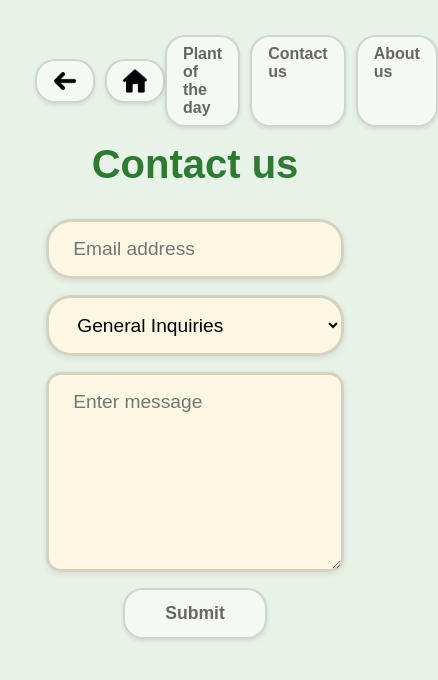
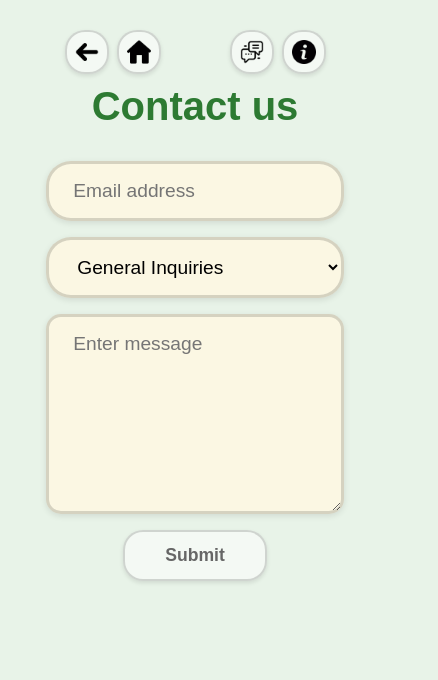
Before and after one commit to sousmiley/tester, a plain HTML site: page contact.html in a window 390 px wide. Shown: the whole page, 438 px wide, since content can reach past the window. Drawn offline with Linux system fonts and the light colour scheme.

Commit message:
optimize for small screen

```diff
--- a/contact.html
+++ b/contact.html
@@ -11,17 +11,26 @@
 <body>
     <nav>
         <div class="nav-left">
-            <a href="javascript:void(0)" onclick="window.history.back()" class="back-arrow">
+            <a href="javascript:void(0)" onclick="window.history.back()">
                 <img src="images/back.png" alt="Back" class="nav-icon">
             </a>
-            <a href="index.html" class="home-icon">
+            <a href="index.html">
                 <img src="images/homebutton.png" alt="Home" class="nav-icon">
             </a>
         </div>
         <div class="nav-right">
-            <a href="plant-info.html?id=PLANT_ID" onclick="this.href=`plant-info.html?id=${config.PLANT_OF_DAY_ID}`">Plant of the day</a>
-            <a href="contact.html">Contact us</a>
-            <a href="about.html">About us</a>
+            <a href="plant-info.html?id=PLANT_ID" onclick="this.href=`plant-info.html?id=${config.PLANT_OF_DAY_ID}`">
+                <span class="nav-text">Plant of the day</span>
+                <img src="images/plant.png" alt="Plant of the day" class="nav-icon-only">
+            </a>
+            <a href="contact.html">
+                <span class="nav-text">Contact us</span>
+                <img src="images/contact.png" alt="Contact" class="nav-icon-only">
+            </a>
+            <a href="about.html">
+                <span class="nav-text">About us</span>
+                <img src="images/about.png" alt="About" class="nav-icon-only">
+            </a>
         </div>
     </nav>
 
@@ -31,7 +40,7 @@
         <form class="contact-form">
             <input type="email" placeholder="Email address" required>
             <select required>
-                <option value="">General Inquiries</option>
+                <option value="general">General Inquiries</option>
                 <option value="support">Technical Support</option>
                 <option value="feedback">Feedback</option>
                 <option value="other">Other</option>
--- a/search-results.html
+++ b/search-results.html
@@ -4,25 +4,32 @@
     <meta charset="UTF-8">
     <meta name="viewport" content="width=device-width, initial-scale=1.0">
     <title>Search Results - Houseplant Assistant</title>
-    <link rel="icon" type="image/x-icon" href="images/favicon.ico">
     <link rel="stylesheet" href="styles.css">
     <script src="config.js"></script>
 </head>
 <body>
     <nav>
-
         <div class="nav-left">
-            <a href="javascript:void(0)" onclick="window.history.back()" class="back-arrow">
+            <a href="javascript:void(0)" onclick="window.history.back()">
                 <img src="images/back.png" alt="Back" class="nav-icon">
             </a>
-            <a href="index.html" class="home-icon">
+            <a href="index.html">
                 <img src="images/homebutton.png" alt="Home" class="nav-icon">
             </a>
         </div>
         <div class="nav-right">
-            <a href="plant-info.html?id=PLANT_ID" onclick="this.href=`plant-info.html?id=${config.PLANT_OF_DAY_ID}`">Plant of the day</a>
-            <a href="contact.html">Contact us</a>
-            <a href="about.html">About us</a>
+            <a href="plant-info.html?id=PLANT_ID" onclick="this.href=`plant-info.html?id=${config.PLANT_OF_DAY_ID}`">
+                <span class="nav-text">Plant of the day</span>
+                <img src="images/plant.png" alt="Plant of the day" class="nav-icon-only">
+            </a>
+            <a href="contact.html">
+                <span class="nav-text">Contact us</span>
+                <img src="images/contact.png" alt="Contact" class="nav-icon-only">
+            </a>
+            <a href="about.html">
+                <span class="nav-text">About us</span>
+                <img src="images/about.png" alt="About" class="nav-icon-only">
+            </a>
         </div>
     </nav>
 
--- a/styles.css
+++ b/styles.css
@@ -628,3 +628,74 @@ h1 {
 .care-detail {
     text-transform: capitalize;
 }
+
+/* Add these styles for responsive navigation */
+
+@media (max-width: 768px) {
+    nav {
+        justify-content: space-around;
+    }
+
+    .nav-left, .nav-right {
+        gap: 8px;
+    }
+
+    .nav-text {
+        display: none;
+    }
+
+    .nav-icon-only {
+        display: inline;
+    }
+
+    .nav-left a, .nav-right a {
+        padding: 0.5rem;
+        min-width: auto;
+    }
+}
+
+/* For very small screens */
+@media (max-width: 480px) {
+    nav {
+        padding: 10px;
+    }
+
+    .nav-left a, .nav-right a {
+        font-size: 0.85rem;
+        padding: 0.3rem 0.6rem;
+    }
+
+    /* Hide "Plant of the day" text on very small screens */
+    .nav-right a:first-child {
+        display: none;
+    }
+}
+
+/* Add these icon classes to your existing nav styles */
+.nav-text {
+    display: inline;
+}
+
+.nav-icon-only {
+    display: none;
+    width: 24px;
+    height: 24px;
+}
+
+/* Update media query */
+@media (max-width: 768px) {
+    .nav-text {
+        display: none;
+    }
+
+    .nav-icon-only {
+        display: inline;
+    }
+
+    .nav-left a, .nav-right a {
+        padding: 0.5rem;
+        display: flex;
+        align-items: center;
+        justify-content: center;
+    }
+}
```
Also changed, not shown: about.html (+14 -5 lines), index.html (+14 -4 lines), plant-info.html (+14 -5 lines), images/about.png (added), images/contact.png (added), images/plant.png (added).
